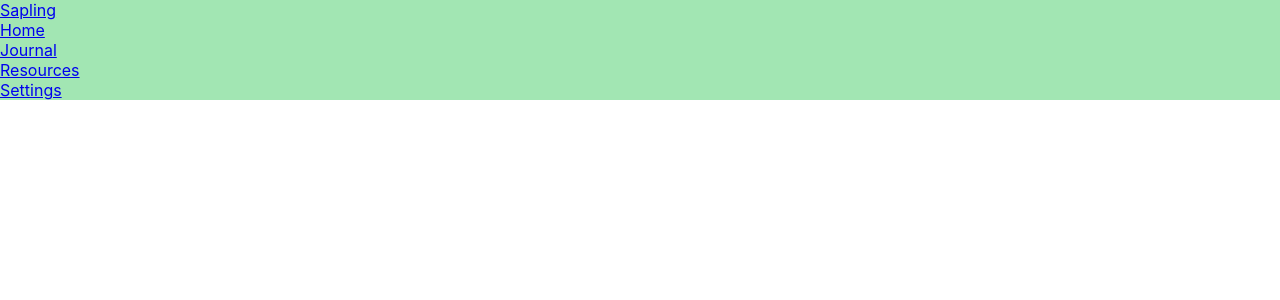
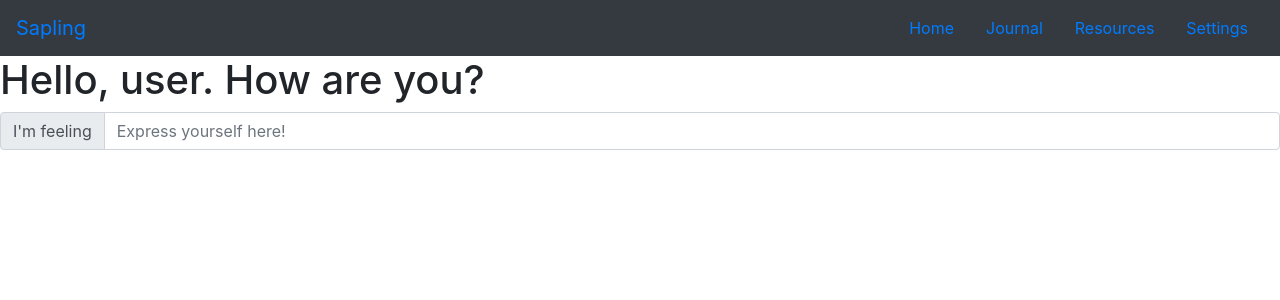
Before and after one commit to CS196Illinois/team-11, a React (Create React App) app in the folder frontend/: page /home in a window 1280 px wide. Shown: the top 300 px of the page. Built offline with nearby package versions, Linux system fonts and the light colour scheme.

Commit message:
changed some css stuff,little edits to home

```diff
--- a/frontend/src/App.css
+++ b/frontend/src/App.css
@@ -6,6 +6,7 @@
   height: 40vmin;
   pointer-events: none;
 }
+
 
 @media (prefers-reduced-motion: no-preference) {
   .App-logo {
--- a/frontend/src/App.js
+++ b/frontend/src/App.js
@@ -13,7 +13,7 @@
       <Router>
         <div>
           <SaplingNavbar />
-          <Route exact path="/" component={Home} />
+          <Route exact path="/home" component={Home} />
           <Route exact path="/resources" component={Resources} />
           <Route exact path="/journal" component={Journal} />
           <Route exact path="/settings" component={Settings} />
--- a/frontend/src/SaplingNavbar/SaplingNavbar.css
+++ b/frontend/src/SaplingNavbar/SaplingNavbar.css
@@ -1,3 +1,4 @@
+
 nav.navbar, .navbar-default {
-    background-color: #a2e6b3 !important;
+
 }
--- a/frontend/src/SaplingNavbar/SaplingNavbar.js
+++ b/frontend/src/SaplingNavbar/SaplingNavbar.js
@@ -8,9 +8,9 @@
 }
 export default function SaplingNavbar() {
     return (
-      <Navbar bg="dark" variant="dark">
-      <Navbar.Brand href="/home">Sapling</Navbar.Brand>
-      <Nav className="Sapling">
+      <Navbar fixed="top" bg="dark" variant="dark">
+        <Navbar.Brand className=""><Link>Sapling</Link></Navbar.Brand>
+      <Nav className="mr-auto">
       </Nav>
       <Form inline>
       <Nav.Item>
--- a/frontend/src/index.css
+++ b/frontend/src/index.css
@@ -1,13 +1,10 @@
 body {
   margin: 0;
-  font-family: -apple-system, BlinkMacSystemFont, 'Segoe UI', 'Roboto', 'Oxygen',
-    'Ubuntu', 'Cantarell', 'Fira Sans', 'Droid Sans', 'Helvetica Neue',
-    sans-serif;
+  font-family: "Palatino Linotype", "Book Antiqua", Palatino, serif;
   -webkit-font-smoothing: antialiased;
   -moz-osx-font-smoothing: grayscale;
 }
 
 code {
-  font-family: source-code-pro, Menlo, Monaco, Consolas, 'Courier New',
-    monospace;
+  font-family: "Palatino Linotype", "Book Antiqua", Palatino, serif;
 }
--- a/frontend/src/index.js
+++ b/frontend/src/index.js
@@ -3,6 +3,8 @@
 import './index.css';
 import App from './App';
 import reportWebVitals from './reportWebVitals';
+import 'bootstrap/dist/css/bootstrap.min.css';
+
 
 ReactDOM.render(
   <React.StrictMode>
--- a/frontend/src/pages/Home.js
+++ b/frontend/src/pages/Home.js
@@ -1,12 +1,30 @@
 import React, { Component } from "react";
 import { Link } from "react-router-dom";
-import { Jumbotron, Button } from "react-bootstrap";
+import { Button, InputGroup, Form, FormControl } from "react-bootstrap";
 
 export default class Home extends Component {
   render() {
     return (
-      <div>
-      <h3>Home</h3>
+      <div className="home">
+        <div className="home-feelings">
+
+          <h1 className="feelings">Hello, user. How are you? </h1>
+          <h1 className="feelings">Hello, user. How are you? </h1>
+
+          <div>
+  <InputGroup className="mb-3">
+    <InputGroup.Prepend>
+      <InputGroup.Text id="basic-addon1">I'm feeling </InputGroup.Text>
+    </InputGroup.Prepend>
+    <FormControl
+      placeholder="Express yourself here!"
+      aria-label="Username"
+      aria-describedby="basic-addon1"
+    />
+  </InputGroup>
+        </div>
+
+        </div>
     </div>
     );
   }
```
